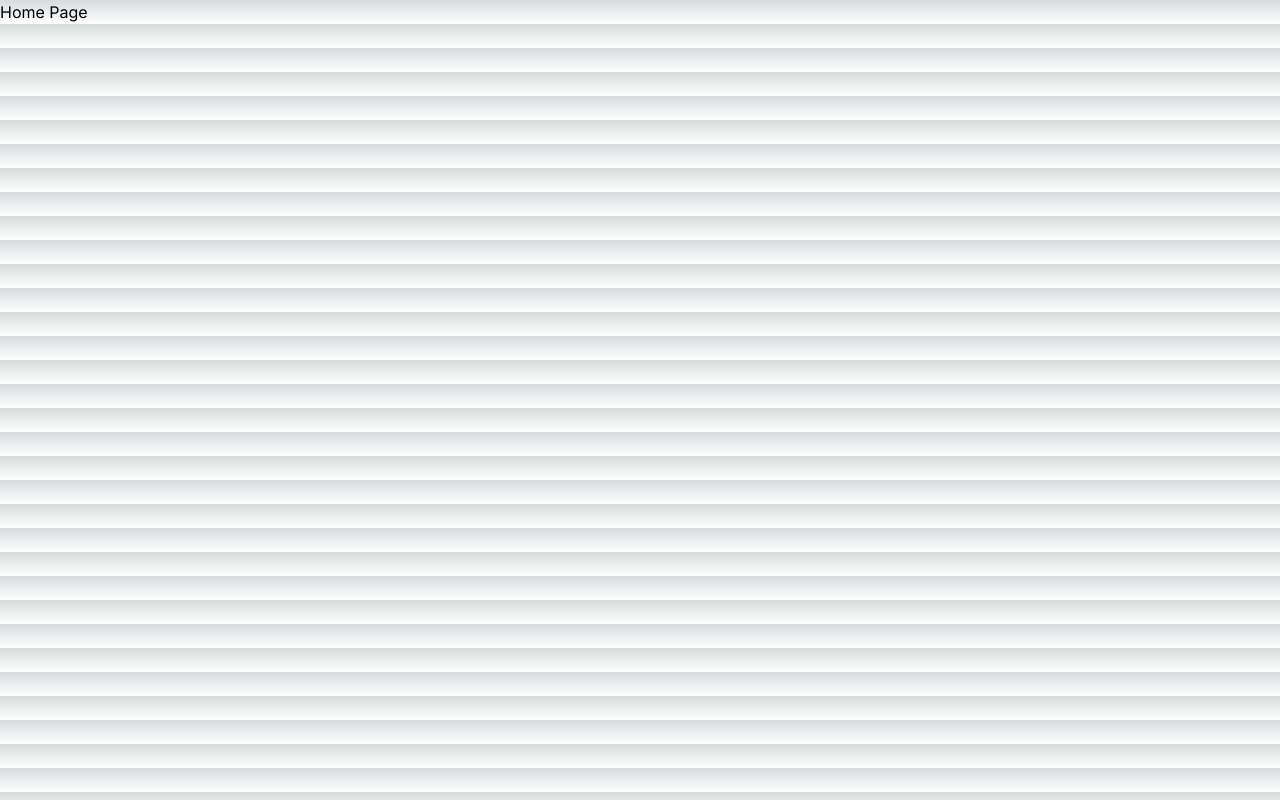
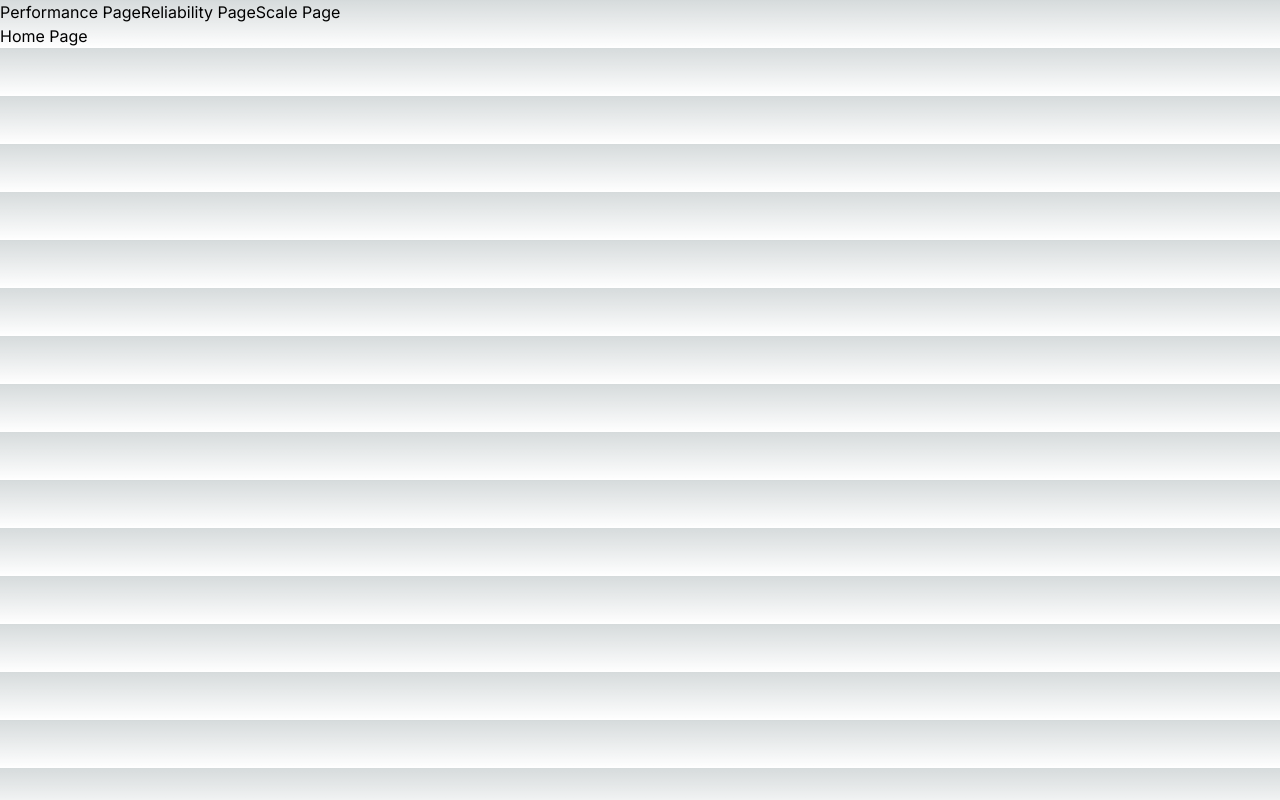
Before and after one commit to AfraGngr/nextjs-starter, a Next.js app: page / in a window 1280 px wide. Built offline with nearby package versions, Linux system fonts and the light colour scheme.

Commit message:
feat: add link to the pages

```diff
--- a/src/app/page.tsx
+++ b/src/app/page.tsx
@@ -1,7 +1,14 @@
-import Image from "next/image";
+import Link from "next/link";
 
 export default function Home() {
   return (
-    <div>Home Page</div>
+    <div>
+      <div>
+        <Link href="/performance">Performance Page</Link>
+        <Link href="/reliability">Reliability Page</Link>
+        <Link href="/scale">Scale Page</Link>
+      </div>
+      Home Page
+    </div>
   );
 }
```
